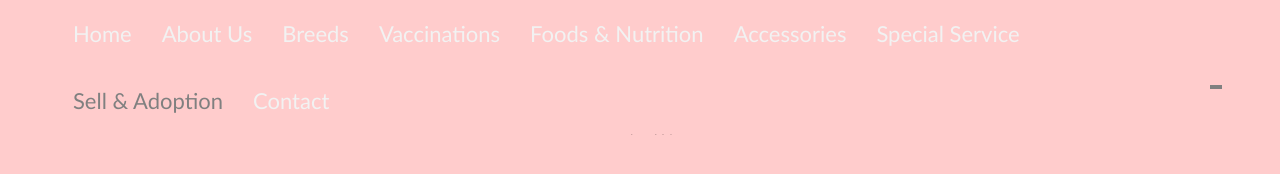
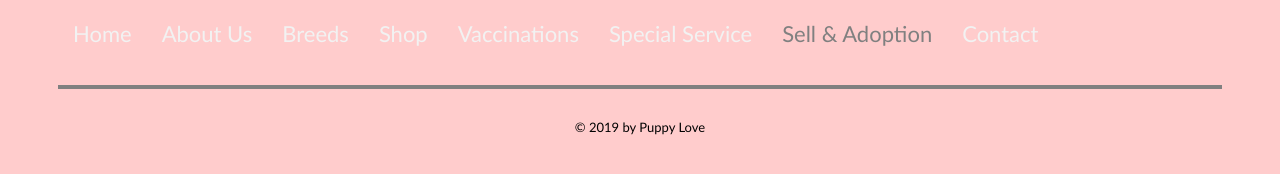
Before and after one commit to stharazu/web1_Final_Project, a plain HTML site: page Sell Adoption.html in a window 1280 px wide. Drawn offline with Linux system fonts and the light colour scheme.

Commit message:
Update Sell Adoption.html

```diff
--- a/Sell Adoption.html
+++ b/Sell Adoption.html
@@ -1,5 +1,5 @@
 <!DOCTYPE HTML>
-<!--updated on 13th July.(Kelsi)-->
+<!--updated on 20th July.(Kelsi)-->
 <html>
 <head>
   <title>Sell & Adoption &hearts; Puppy Love</title>
@@ -41,9 +41,8 @@ width:90%}
         <a href="index.html">Home</a>
         <a href="About Us.html">About Us</a>
         <a href="Breeds.html">Breeds</a>
+        <a href="Shop.html">Shop</a>
         <a  href="Vaccinations.html">Vaccinations</a>
-        <a href="Foods & Nutrition.html">Foods & Nutrition</a>
-        <a href="Accessories.html">Accessories</a>
         <a href="Special Service.html">Special Service</a>
         <a class="active" href="Sell Adoption">Sell & Adoption</a>
         <a href="Contact.html">Contact</a>
```
